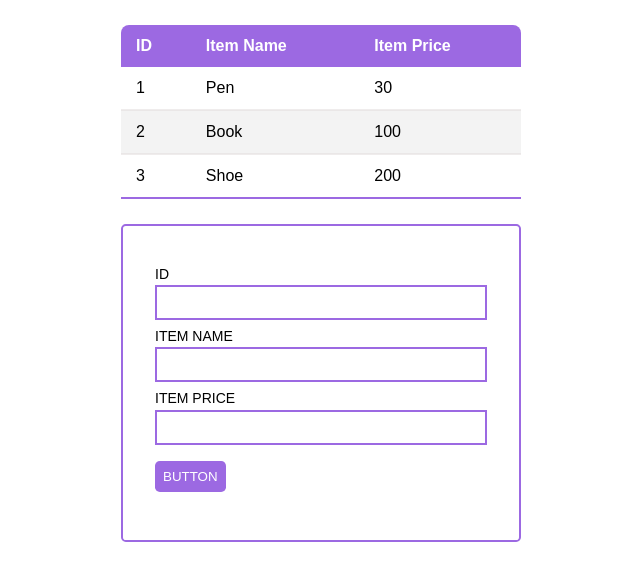
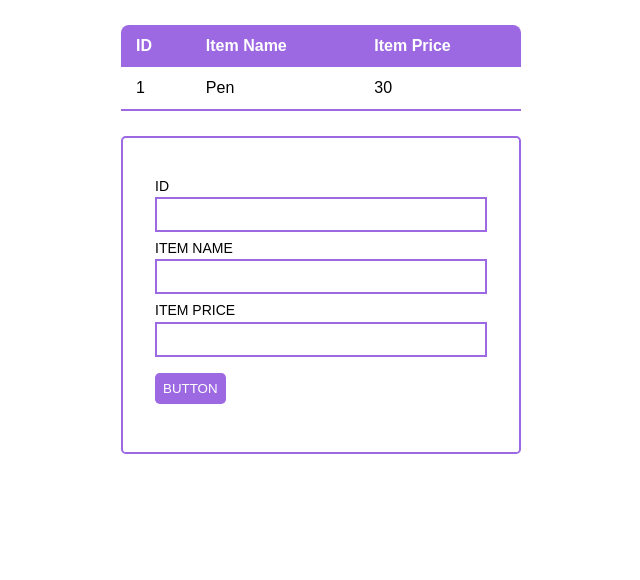
Before and after one commit to Emmanuel-Odinaka/encentral1, a plain HTML site: page demo.html in a window 1280 px wide. Shown: the whole page, without its empty margins (319-959 px from the left). Drawn offline with Linux system fonts and the light colour scheme.

Commit message:
modified demo.html

```diff
--- a/demo.html
+++ b/demo.html
@@ -22,16 +22,6 @@
                     <td>Pen</td>
                     <td>30</td>
                 </tr>
-                <tr>
-                    <td>2</td>
-                    <td>Book</td>
-                    <td>100</td>
-                </tr>
-                <tr>
-                    <td>3</td>
-                    <td>Shoe</td>
-                    <td>200</td>
-                </tr>
             </tbody>
         </table>
         <form action="" onsubmit="addContent(event)" class="content-form">
```
